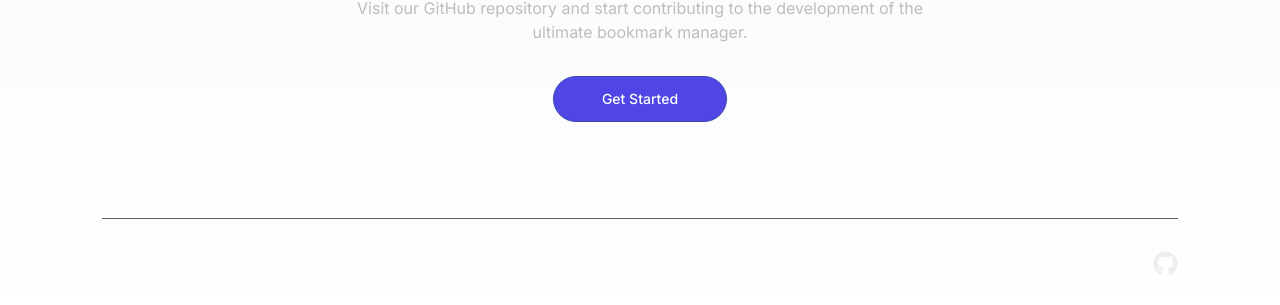
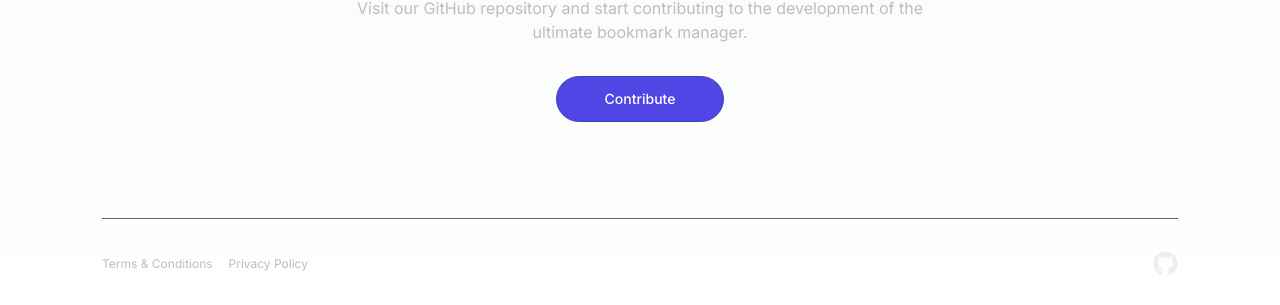
Before and after one commit to Trend20/looper, a Next.js app: page / in a window 1280 px wide. Shown: the part 3075-3380 px from the top of the page. Built offline with nearby package versions, Linux system fonts and the light colour scheme; no server answers.

Commit message:
changing btn bg-color

```diff
--- a/components/footer/Footer.tsx
+++ b/components/footer/Footer.tsx
@@ -15,9 +15,9 @@ const Footer = () => {
                     <Link
                         href={"https://github.com/Trend20/looper"}
                         target="_blank"
-                        className="mt-8 inline-block rounded-full border border-indigo-600 bg-[#4F46E5FF] text-white px-12 py-3 text-sm font-medium hover:bg-indigo-600 hover:text-white focus:outline-none focus:ring active:bg-indigo-500"
+                        className="mt-8 inline-block rounded-full border border-indigo-600 bg-[#4F46E5FF] text-white px-12 py-3 text-sm font-medium hover:text-white focus:outline-none"
                     >
-                        Get Started
+                        Contribute
                     </Link>
                 </div>
 
@@ -26,11 +26,11 @@ const Footer = () => {
                 >
                     <ul className="flex flex-wrap justify-center gap-4 text-xs lg:justify-end">
                         <li>
-                            <Link href="#" className="text-white transition hover:opacity-75"> Terms & Conditions </Link>
+                            <Link href="#" className="text-gray-400 transition hover:opacity-75"> Terms & Conditions </Link>
                         </li>
 
                         <li>
-                            <Link href="#" className="text-white transition hover:opacity-75"> Privacy Policy </Link>
+                            <Link href="#" className="text-gray-400 transition hover:opacity-75"> Privacy Policy </Link>
                         </li>
                     </ul>
                     <div className="mt-8 flex justify-center gap-6 sm:mt-0 lg:justify-end">
--- a/components/hero/Hero.tsx
+++ b/components/hero/Hero.tsx
@@ -28,7 +28,7 @@ const Hero = () =>{
 
                         <Link
                             target={'_blank'}
-                            className="flex items-center justify-center space-x-3 w-full rounded-full border border-indigo-600 bg-white text-[#4F46E5FF] px-12 py-3 text-sm font-medium hover:bg-blue-600 focus:outline-none focus:ring active:bg-blue-500 sm:w-auto"
+                            className="flex items-center justify-center space-x-3 w-full rounded-full border border-indigo-600 bg-white text-[#4F46E5FF] px-12 py-3 text-sm font-medium focus:outline-none focus:ring active:bg-blue-500 sm:w-auto"
                             href={"https://github.com/Trend20/looper"}
                         >
                             <i className="mr-3"><FaGithub size={25}/></i> Star
```
